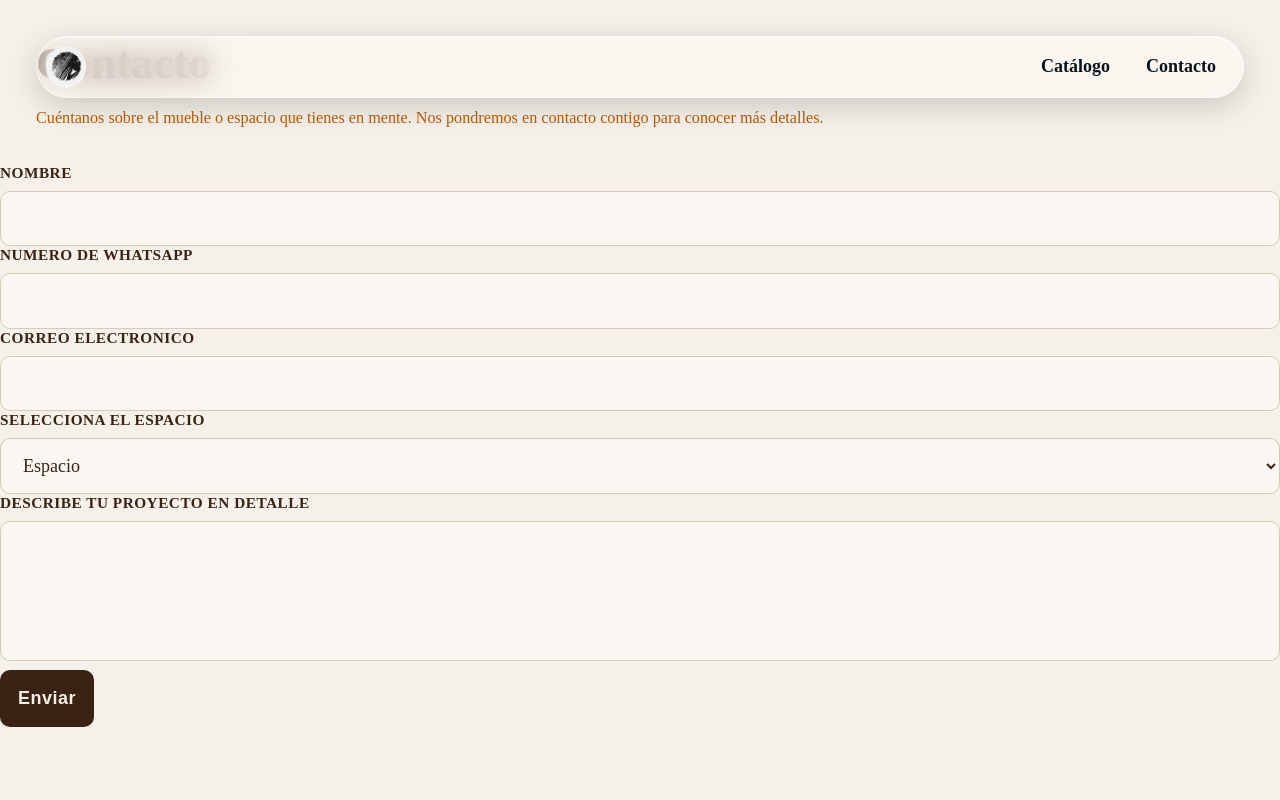
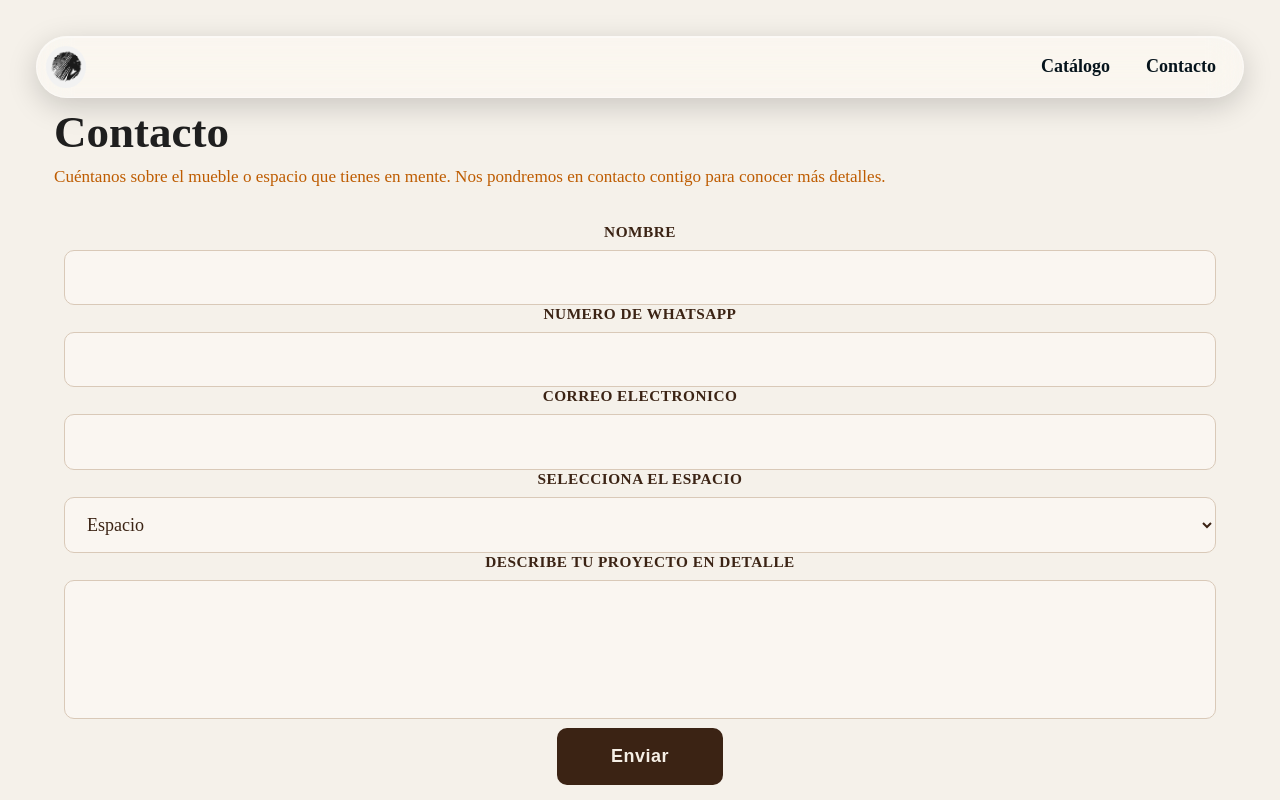
Before and after one commit to o0VanFanel0o/catalogo-muebles, a React (Vite) app: page /contact in a window 1280 px wide. Shown: the top 800 px of the page. Built offline with nearby package versions, Linux system fonts and the light colour scheme; a web font is replaced by a local one.

Commit message:
Refactor ContactPage styles to enhance layout and responsiveness across mobile, tablet, and desktop views. Update header styles, form field alignment, and button positioning for improved user experience and visual consistency.

```diff
--- a/src/styles/ContactPage.css
+++ b/src/styles/ContactPage.css
@@ -1,58 +1,29 @@
-.contact-page {
-  min-height: 100vh;
-  background-color: #F5EFE6;
-  display: grid;
-  grid-template-columns: 1fr 1fr;
-  gap: 4rem;
-  padding: 5rem 6rem;
-  align-items: start;
+/* CONTACT (MÓVIL) */
+.contact-page__header {
+  display: flex;
+  flex-direction: column;
+  align-items: flex-start;
+  gap: 0.5rem;
+  padding: 4rem 1rem;
 }
 
-
-.contact-page__intro {
-  position: sticky;
-  top: 5rem;
+.contact-page__header h1 {
+  font-size: 1.75rem;
+  line-height: 1.1;
+  margin: 0;
 }
 
-.contact-page__header {
-  padding: 2rem;
-  display: flex;
-  flex-direction: column;
-  font-size: 2rem;
-  gap: 20px;
-  color: #3B2314;
-  line-height: 1.1;
-  align-items: flex-start;
-}
-.contact-page__header p{
-    font-size: .90rem;
-    color: rgb(190, 92, 1);
-    margin: 0;
-    text-align: start;
-
+.contact-page__header p {
+  font-size: 0.95rem;
+  color: rgb(190, 92, 1);
+  margin: 0;
 }
 
-.contact-page__intro p {
-  font-size: 1.1rem;
-  color: #6B4C35;
-  line-height: 1.8;
-  max-width: 380px;
-}
-
-.contact-page__form {
-  background-color: #FDFAF6;
-  border-radius: 20px;
-  padding: 3rem;
-  display: flex;
-  flex-direction: column;
-  gap: 1.5rem;
-  box-shadow: 0 4px 24px rgba(59, 35, 20, 0.08);
-  border: 1px solid #E8DDD1;
-}
-
+/* ===== FORM ===== */
 .contact-page__field {
   display: flex;
   flex-direction: column;
+  text-align: center;
   gap: 0.5rem;
 }
 
@@ -67,6 +38,8 @@
 .contact-page__field input,
 .contact-page__field select,
 .contact-page__field textarea {
+  align-self: center;
+  width: 90%;
   padding: 0.9rem 1rem;
   border: 1.5px solid #D9C9B8;
   border-radius: 10px;
@@ -93,9 +66,9 @@
 }
 
 .contact-page__btn {
-  margin-top: 0.5rem;
-  margin-bottom: 1.5rem;
-  padding: 1rem;
+  display: block;
+  margin: 0.5rem auto;
+  padding: 1rem 3rem;
   background-color: #3B2314;
   color: #F5EFE6;
   border: none;
@@ -115,19 +88,24 @@
   transform: scale(0.98);
 }
 
-@media (max-width: 768px) {
-  .contact-page {
-      grid-template-columns: 1fr;
-      padding: 3rem 1.5rem;
-      gap: 2rem;
+/* ===== TABLET ===== */
+@media (min-width: 768px) {
+  .contact-page__header {
+    padding: 7rem 2rem 3rem;
   }
 
-  .contact-page__intro {
-      position: static;
+  .contact-page__header h1 {
+    font-size: 2rem;
+  }
+}
+
+/* ===== DESKTOP ===== */
+@media (min-width: 1024px) {
+  .contact-page__header {
+    padding: 6rem 3rem 2rem 3rem;
   }
 
-
-  .contact-page__form {
-      padding: 2rem 1.5rem;
+  .contact-page__header h1 {
+    font-size: 2.5rem;
   }
 }
```
